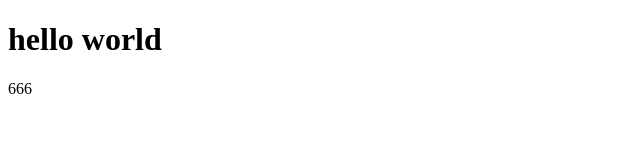
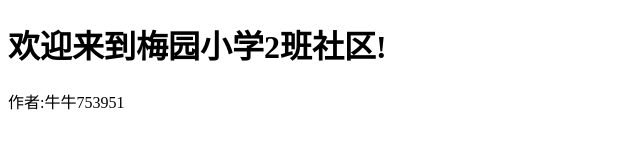
Before and after one commit to Niuniu753951/Niuniu753951.github.io, a plain HTML site: page index.html in a window 1280 px wide. Shown: the whole page, without its empty margins (0-640 px from the left). Drawn offline with Linux system fonts and the light colour scheme.

Commit message:
Update index.html

```diff
--- a/index.html
+++ b/index.html
@@ -4,7 +4,7 @@
     <title>第一个程序</title>
   </head>
   <body>
-    <h1>hello world</h1>
-    <p>666</p>
+    <h1>欢迎来到梅园小学2班社区!</h1>
+    <p>作者:牛牛753951</p>
   </body>
 </html>
```
